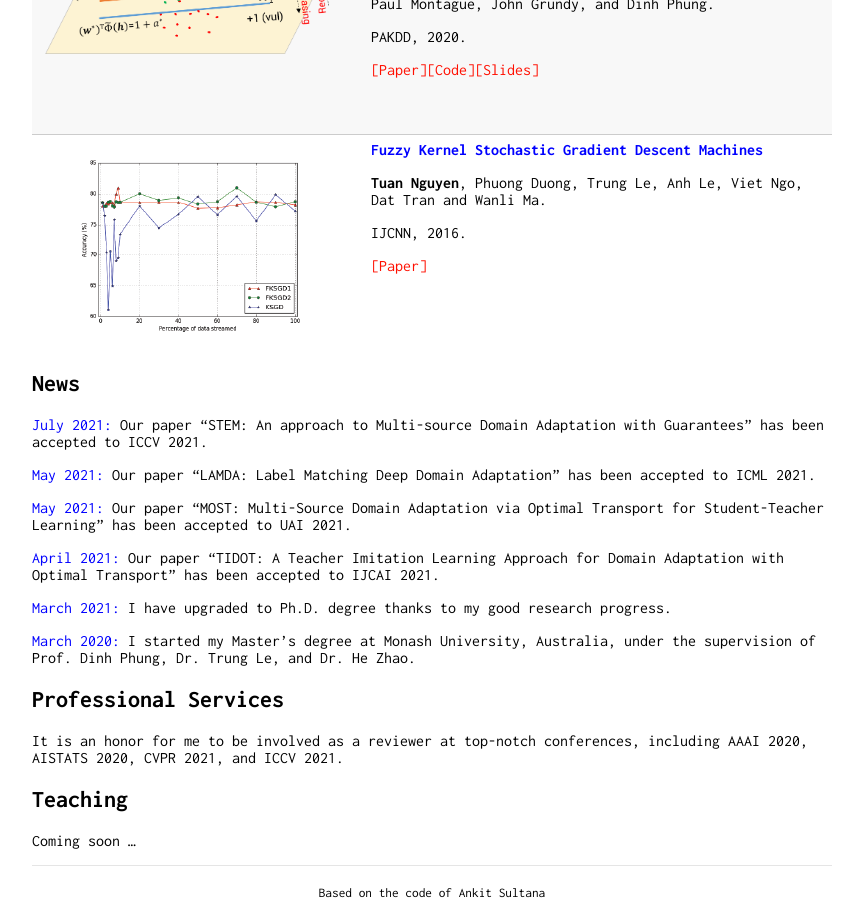
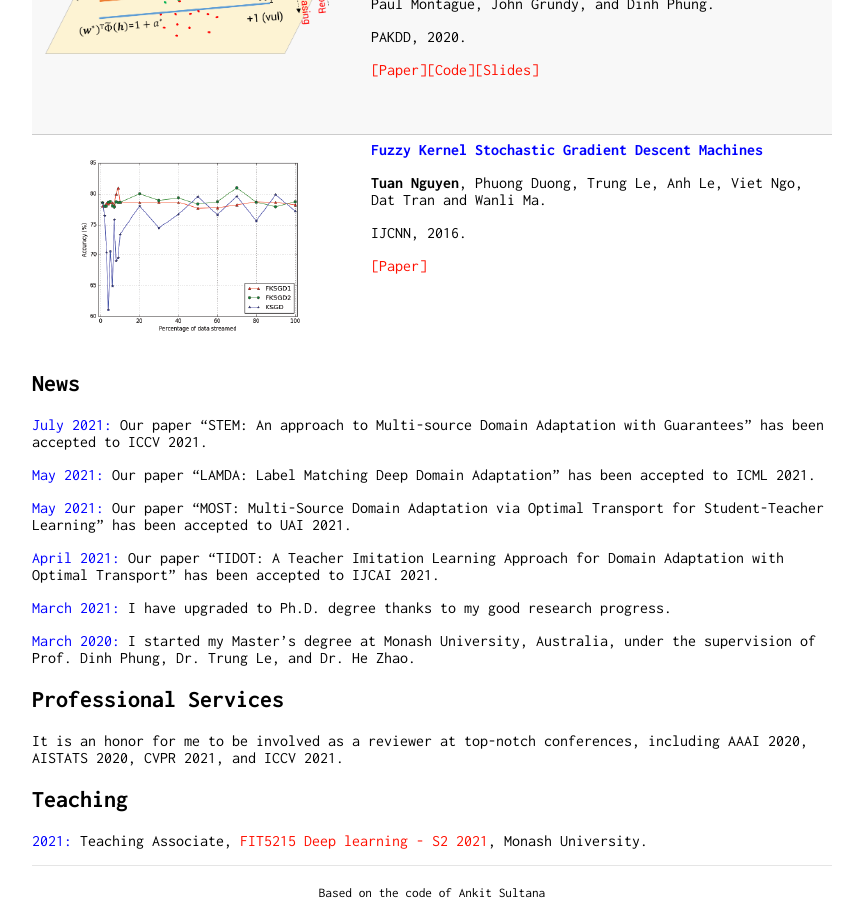
Before and after one commit to tuanrpt/tuanrpt.github.io, a Jekyll site: the page built from index.md, in a window 1280 px wide and 900 px high, scrolled down 2113 px. Shown: the whole window, without its empty margins (208-1062 px from the left). Built offline with Jekyll 4.4.1, drawn with Linux system fonts in a browser that asks for light colours; our own code applies the rules of GitHub Pages for plain Markdown files.

Commit message:
Update Teaching

```diff
--- a/index.md
+++ b/index.md
@@ -137,4 +137,4 @@ It is an honor for me to be involved as a reviewer at top-notch conferences, inc
 
 ## Teaching
 
-Coming soon ...
+<span style="color:blue">2021:</span> Teaching Associate, [FIT5215 Deep learning - S2 2021](https://handbook.monash.edu/2021/units/FIT5215), Monash University.
```
